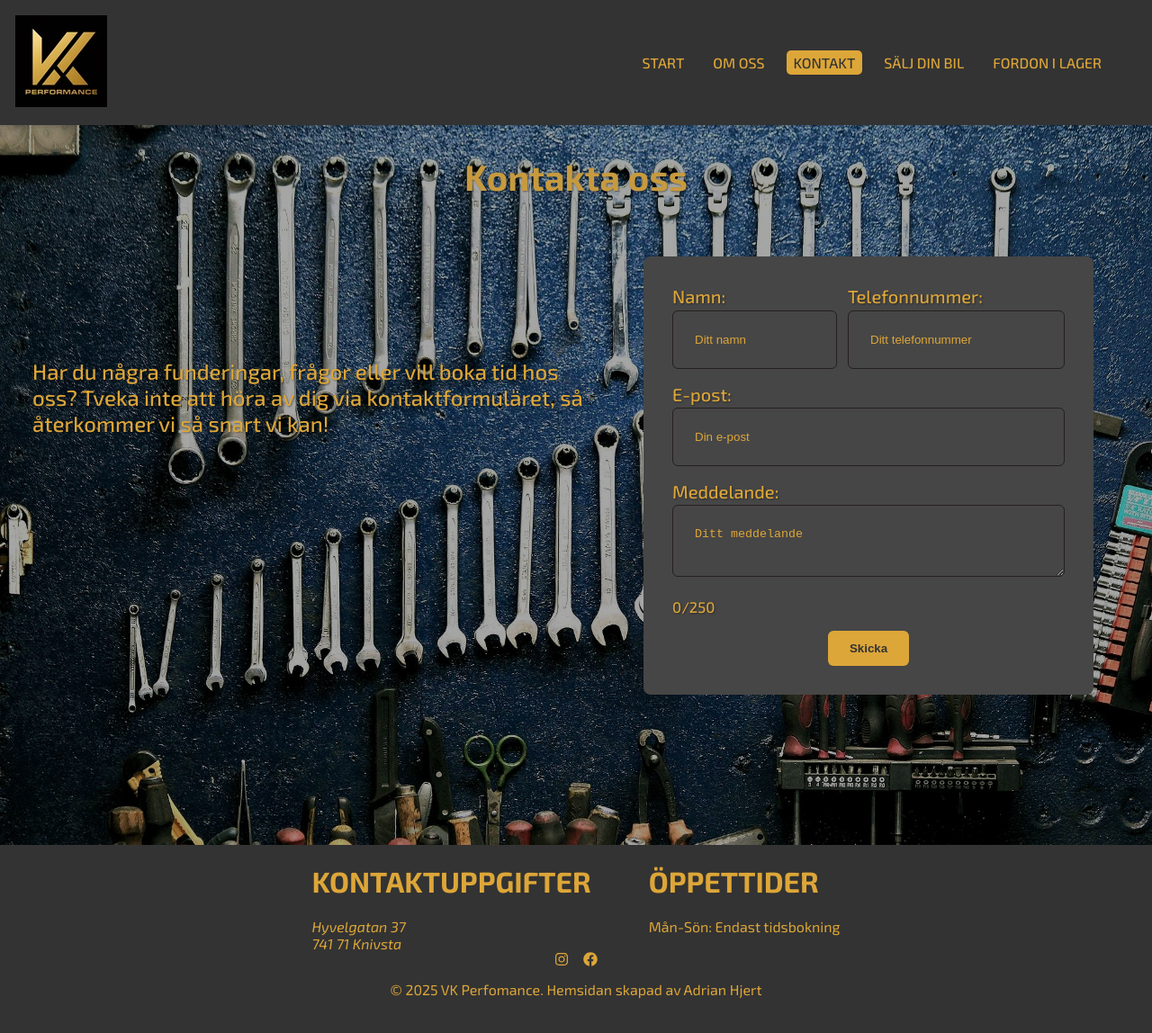
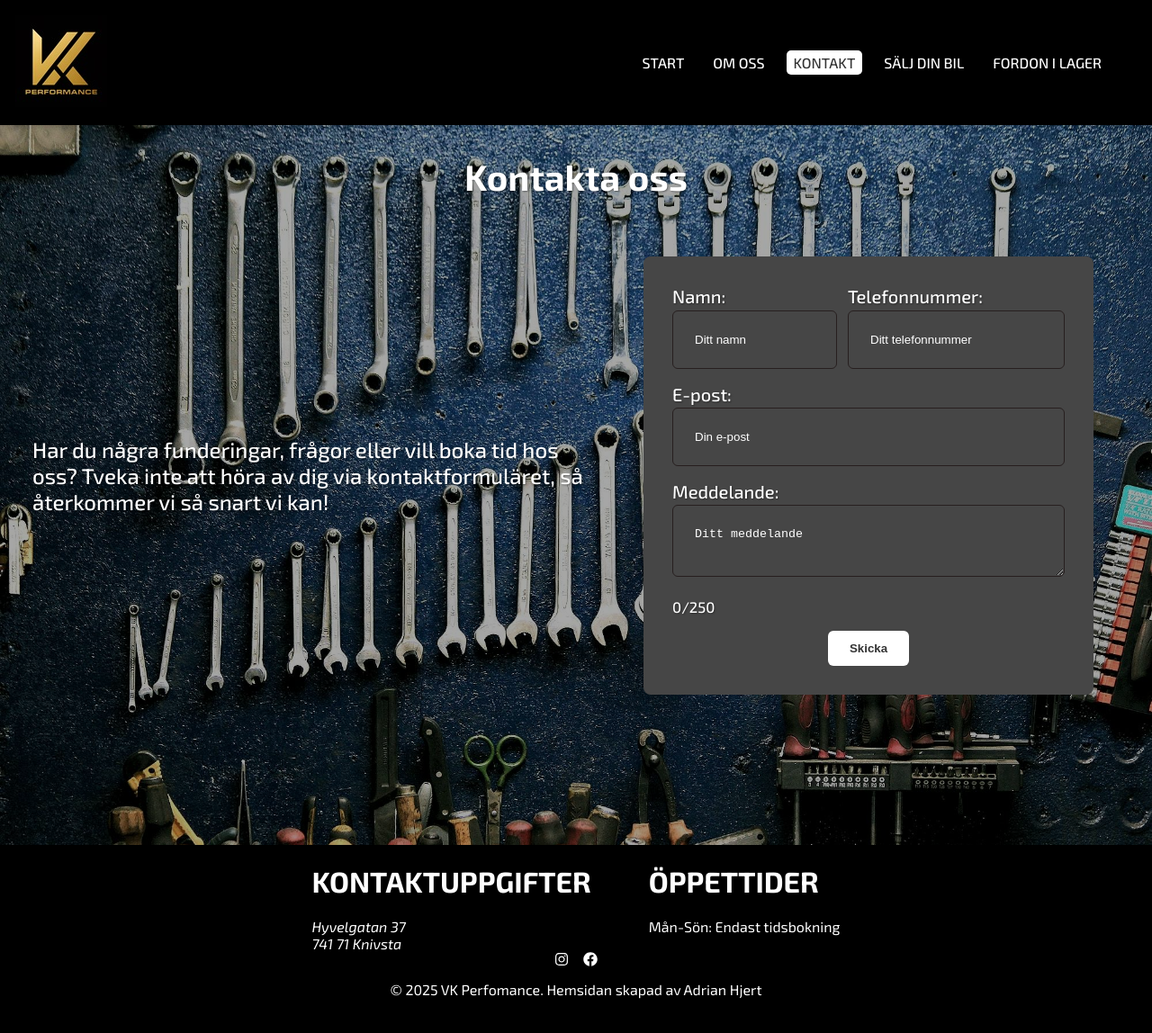
Before and after one commit to LordChonk/carpage, a React (Vite) app: page /kontakt in a window 1280 px wide. Shown: the whole page at 90% size. Built offline with nearby package versions, Linux system fonts and the light colour scheme.

Commit message:
added animations

```diff
--- a/src/App.tsx
+++ b/src/App.tsx
@@ -1,4 +1,4 @@
-import React, {useState} from "react";
+import {useState} from "react";
 import {Routes, Route, NavLink} from "react-router-dom";
 import Startsida from "./pages/Startsida";
 import OmOss from "./pages/OmOss";
@@ -97,7 +97,7 @@ function App(){
 
       <div className="footer-col">
         <h1>ÖPPETTIDER</h1>
-        <p>Mån-Sön: Endast tidsbokning</p>
+        <h3>Mån-Sön: Endast tidsbokning</h3>
     </div>
   </div>
 
--- a/src/index.css
+++ b/src/index.css
@@ -1,6 +1,6 @@
 #root {
   background-color: black;
-  color: #dda638;
+  color: white;
 }
 
 /* Reset default browser spacing */
@@ -9,7 +9,7 @@ body {
   margin: 0;
   padding: 0;
   width: 100%;
-  background-color: #333;
+  background-color: black;
   /* Or whatever your main background color is */
   overflow-x: hidden;
   font-family: 'Exo 2', sans-serif;
@@ -27,7 +27,7 @@ body {
   background: none;
   border: none;
   font-size: 1.5rem;
-  color: #dda638;
+  color: white;
   cursor: pointer;
   margin-bottom: 0.5rem;
 
@@ -42,10 +42,9 @@ body {
   /* mobile-first */
   justify-content: space-between;
   align-items: center;
-  background: #333;
+  background: transparent;
   color: white;
   padding: 1rem;
-
   /* Sticky */
   position: sticky;
   top: 0;
@@ -92,7 +91,7 @@ body {
 }
 
 .nav-link {
-  color: #dda638;
+  color: white;
   text-decoration: none;
   font-weight: 500;
   padding: 0.25rem 0.5rem;
@@ -106,7 +105,7 @@ body {
 
 /* Active link style */
 .nav-link.active {
-  background: #dda638;
+  background: white;
   color: #333;
 }
 
@@ -139,9 +138,9 @@ body {
 /* Footer */
 
 footer {
-  background-color: #333;
+  background-color: black;
   padding-bottom: 25px;
-  color: #dda638;
+  color: white;
 }
 
 footer h3 {
@@ -230,7 +229,7 @@ footer h3 {
 
 /* Kontakt sida */
 .kontakt-sida h2 {
-  color: #c79a3f;
+  color: white;
   /*color: black;*/
 }
 
@@ -256,7 +255,7 @@ footer h3 {
   box-sizing: border-box;
   gap: 1rem;
   background-color: rgb(70, 70, 70);
-  color: #dda638;
+  color: white;
   padding: 2rem;
   border-radius: 8px;
   flex: 1;
@@ -272,12 +271,12 @@ footer h3 {
   margin-top: 0.2rem;
   margin-bottom: 1rem;
   background: rgb(70, 70, 70);
-  color: #dda638;
+  color: white8;
 }
 
 .kontakt-formular input::placeholder,
 .kontakt-formular textarea::placeholder {
-  color: #dda638
+  color: white
 }
 
 
@@ -292,7 +291,7 @@ footer h3 {
   display: block;
   margin: 0 auto;
   margin-top: 1rem;
-  background-color: #dda638;
+  background-color: white;
   color: #333;
   border: none;
   padding: 0.75rem 1.5rem;
@@ -302,7 +301,7 @@ footer h3 {
 }
 
 .kontakt-formular button:hover {
-  background-color: #dda638;
+  background-color: white;
 }
 
 
@@ -413,7 +412,7 @@ footer h3 {
 }
 
 .lager-text h2 {
-  color: #dda638;
+  color: white;
   margin-bottom: 1rem;
 }
 
@@ -424,7 +423,7 @@ footer h3 {
 
 .lager-button {
   display: inline-block;
-  background-color: #dda638;
+  background-color: white;
   color: black;
   padding: 0.75rem 1.25rem;
   border-radius: 6px;
@@ -628,8 +627,8 @@ footer h3 {
   font-weight: lighter;
 }
 
-.start {
-  background-image: url(/public/bg_images/maro.jpg);
+.start{
+  background-image: url(/public/bg_images/start.jpeg);
   background-size: cover;
   overflow: hidden;
   background-repeat: no-repeat;
@@ -666,3 +665,20 @@ footer h3 {
   font-size: 20px;
   font-weight: lighter;
 }
+
+.start h2, p{
+  opacity: 0;
+  transform: translateY(40px);
+  animation: fadeUp 1.2s ease-out forwards;
+}
+
+@keyframes fadeUp {
+  0% {
+    opacity: 0;
+    transform: translateY(40px);
+  }
+  100%{
+    opacity: 1;
+    transform: translateY(0);
+  }
+}
```
Also changed, not shown: public/bg_images/start.jpeg (added).
